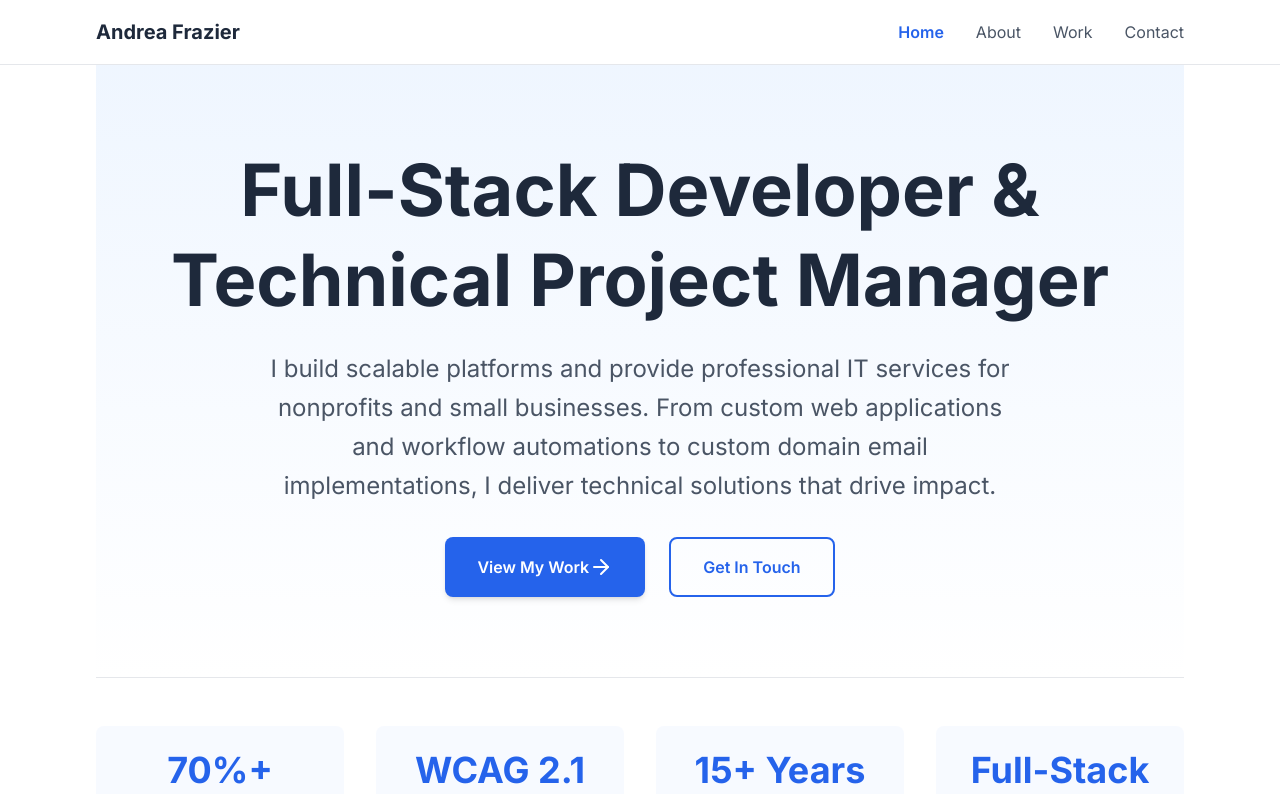
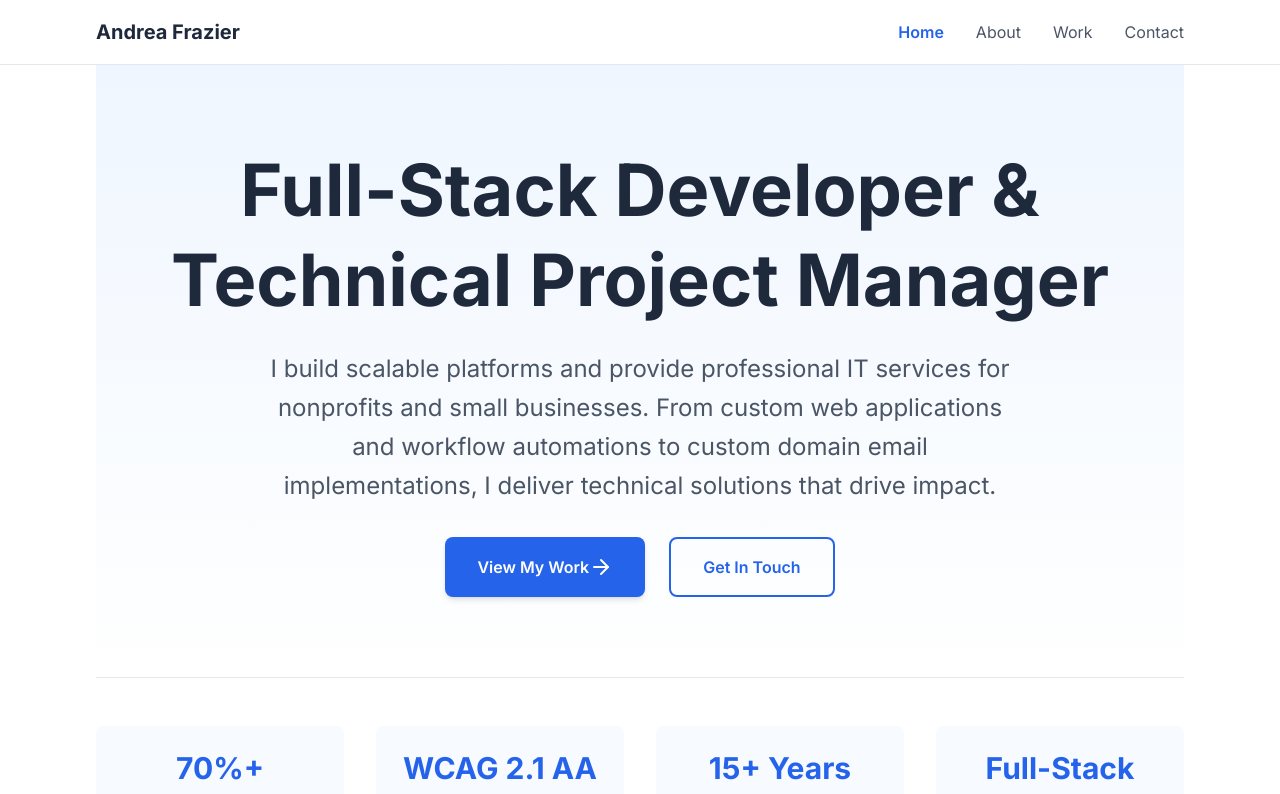
Before and after one commit to andreafrazier/dotdev-portfolio, a Next.js app: page / in a window 1280 px wide. Shown: the top 794 px of the page. Built offline with nearby package versions, Linux system fonts and the light colour scheme.

Commit message:
adjust font size on stat section cards

```diff
--- a/app/page.tsx
+++ b/app/page.tsx
@@ -34,19 +34,19 @@ export default function Home() {
       {/* Stats Section */}
       <section className="py-12 grid grid-cols-1 md:grid-cols-4 gap-8 border-t border-b border-gray-200">
         <div className="text-center p-6 rounded-lg bg-blue-50/50 hover:bg-blue-50 transition-colors">
-          <div className="text-4xl font-bold text-primary mb-2">70%+</div>
+          <div className="text-3xl font-bold text-primary mb-2">70%+</div>
           <div className="text-gray-600 text-sm">Test Coverage Achieved</div>
         </div>
         <div className="text-center p-6 rounded-lg bg-blue-50/50 hover:bg-blue-50 transition-colors">
-          <div className="text-4xl font-bold text-primary mb-2">WCAG 2.1 AA</div>
+          <div className="text-3xl font-bold text-primary mb-2">WCAG 2.1 AA</div>
           <div className="text-gray-600 text-sm">Accessibility Compliance</div>
         </div>
         <div className="text-center p-6 rounded-lg bg-blue-50/50 hover:bg-blue-50 transition-colors">
-          <div className="text-4xl font-bold text-primary mb-2">15+ Years</div>
+          <div className="text-3xl font-bold text-primary mb-2">15+ Years</div>
           <div className="text-gray-600 text-sm">Business Operations Experience</div>
         </div>
         <div className="text-center p-6 rounded-lg bg-blue-50/50 hover:bg-blue-50 transition-colors">
-          <div className="text-4xl font-bold text-primary mb-2">Full-Stack</div>
+          <div className="text-3xl font-bold text-primary mb-2">Full-Stack</div>
           <div className="text-gray-600 text-sm">Development & Consulting</div>
         </div>
       </section>
```
